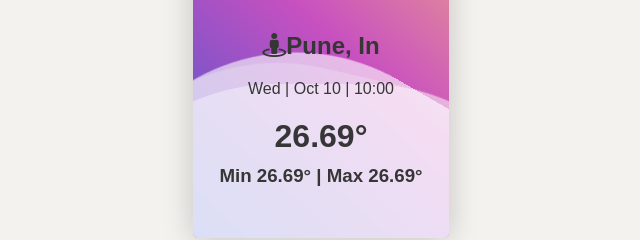
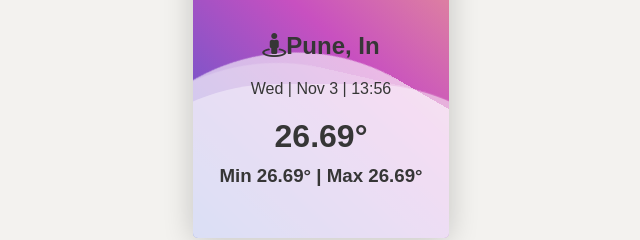
Before and after one commit to Seek4samurai/weatherapp-clone, a plain HTML site: page index.html in a window 1280 px wide. Shown: the part 402-642 px from the top of the page, 319-959 px from the left. Drawn offline with Linux system fonts and the light colour scheme.

Commit message:
implemented date and time
made functions on date and time

```diff
--- a/index.html
+++ b/index.html
@@ -29,7 +29,7 @@
         </div>
         <div class="info">
           <h2 class="location"><i class="fas fa-street-view"></i>Pune, In</h2>
-          <p id="date">Wed | Oct 10 | 10:00</p>
+          <p id="date">Wed | Oct 10 | 00:00</p>
           <h1 class="temp">26.69°</h1>
           <h3 class="tempminmax">Min 26.69° | Max 26.69°</h3>
         </div>
--- a/js/main.js
+++ b/js/main.js
@@ -7,15 +7,16 @@ let weatherCon = document.getElementById("weather-con");
 const tempStatus = "Clouds";
 const getCurrentDate = () => {
     const weekday = new Array(7);
-    weekday[0] = "Sunday";
-    weekday[1] = "Monday";
-    weekday[2] = "Tuesday";
-    weekday[3] = "Wednesday";
-    weekday[4] = "Thursday";
-    weekday[5] = "Friday";
-    weekday[6] = "Saturday";
+    weekday[0] = "Sun";
+    weekday[1] = "Mon";
+    weekday[2] = "Tue";
+    weekday[3] = "Wed";
+    weekday[4] = "Thu";
+    weekday[5] = "Fri";
+    weekday[6] = "Sat";
     let currentTime = new Date();
-    console.log(weekday[currentTime.getDay()]);
+    let day = weekday[currentTime.getDay()];
+    return day;
 }
 
 const getCurrentTime = () => {
@@ -23,10 +24,12 @@ const getCurrentTime = () => {
         "Jan", "Feb", "Mar", "Apr", "May", "Jun", "Jul", "Aug", "Sep", "Oct", "Nov", "Dec",
     ]
     var now = new Date();
-    var month = months[now.getMonth() + 1];
+    var month = months[now.getMonth()];
     var date = now.getDay();
     let hours = now.getHours();
     let minutes = now.getMinutes();
+    return `${month} ${date} | ${hours}:${minutes}`;
 }
-// curDate.innerHTML = getCurrentTime() + "|"
+
+curDate.innerHTML = getCurrentDate() + " | " + getCurrentTime();
 // Wed | Oct 10 | 10:00
```
